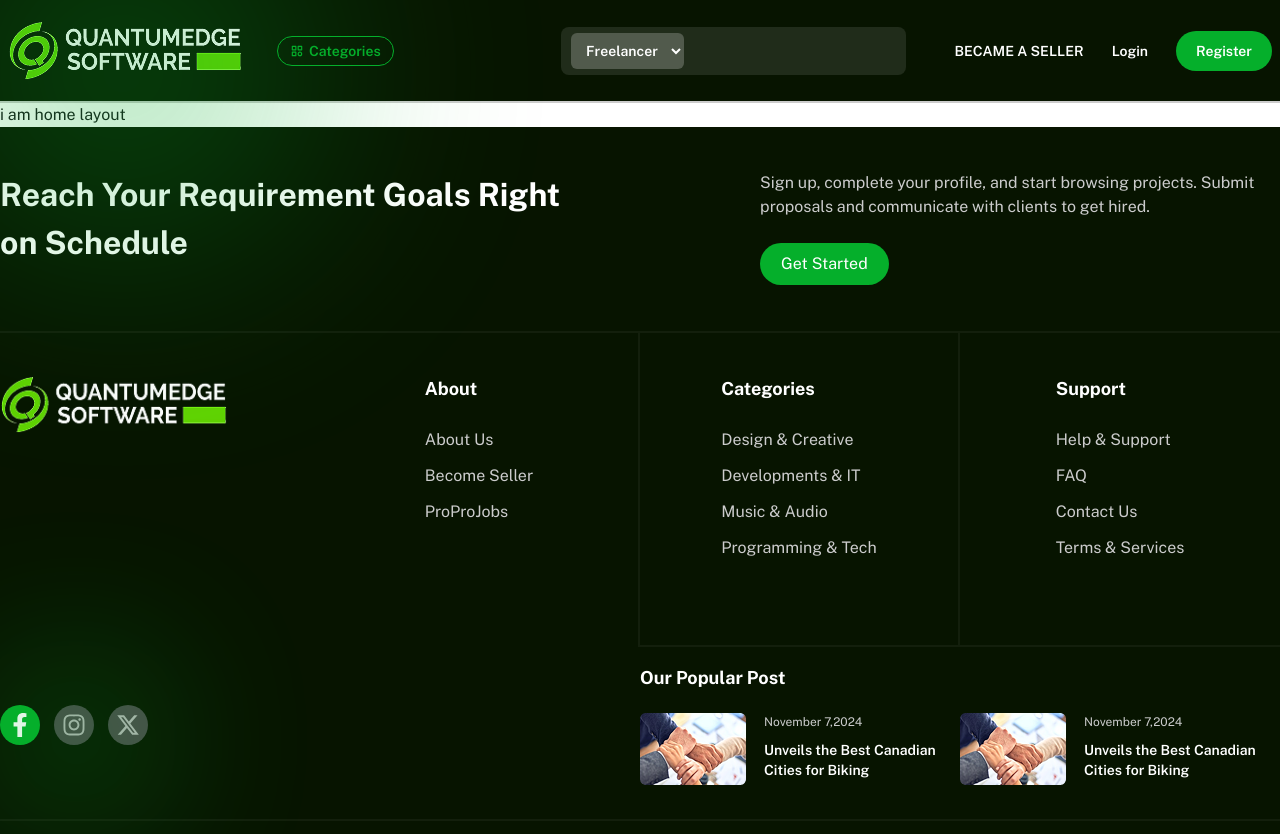
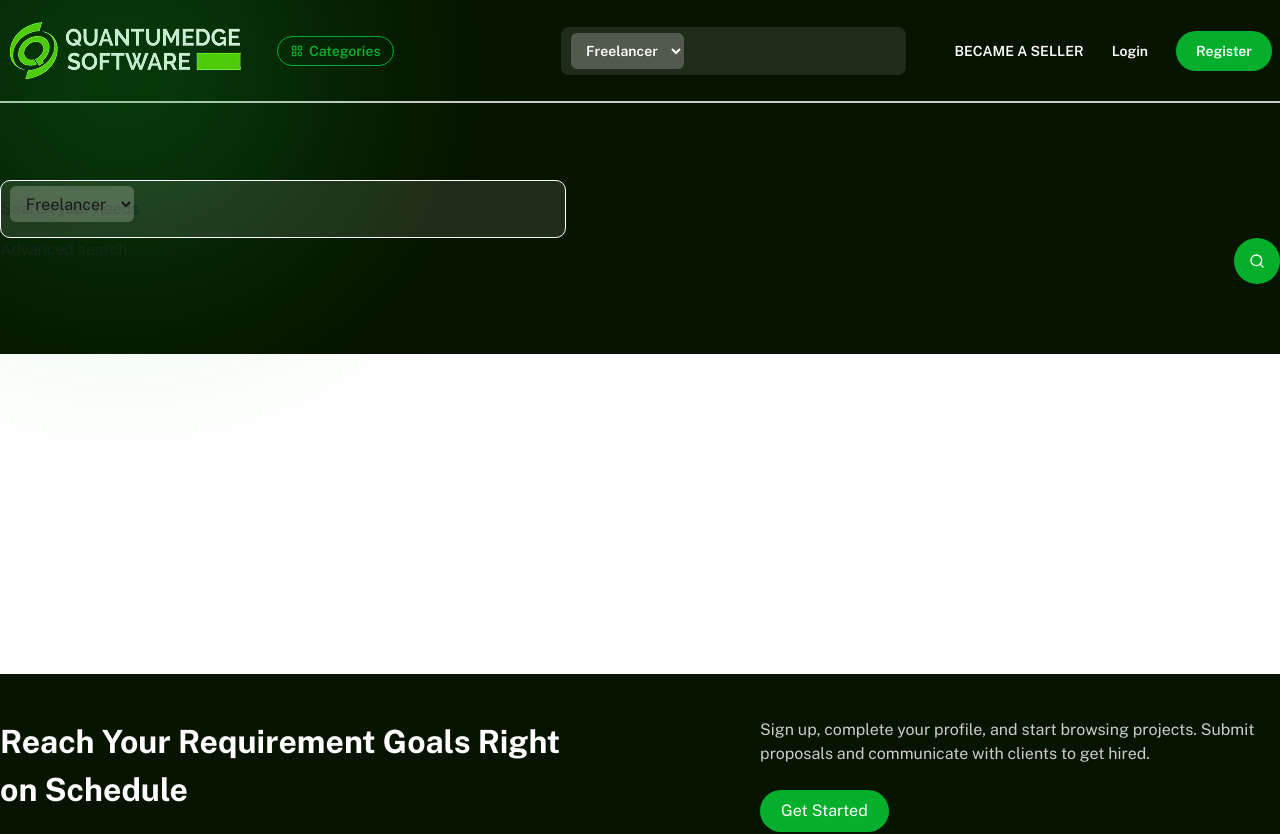
Before and after one commit to arafat22184/Quantumedge-Software-Frontend, a React (Vite) app: page / in a window 1280 px wide. Shown: the top 834 px of the page. Built offline with nearby package versions, Linux system fonts and the light colour scheme.

Commit message:
added banner section search input field and search button

```diff
--- /dev/null
+++ b/src/components/Banner.jsx
@@ -0,0 +1,33 @@
+import React from "react";
+import { LuSearch } from "react-icons/lu";
+
+const Banner = () => {
+  return (
+    <section className="bg-[#071400] mb-80 pt-[77px] pb-23">
+      <form className="max-w-7xl mx-auto">
+        <div className="relative">
+          <input
+            type="search"
+            name="searchBanner"
+            placeholder="Search your needs"
+            className="border border-white min-h-14.5 min-w-141.5 rounded-[10px] bg-white/10"
+          />
+
+          {/* Select */}
+          <select className="absolute left-2.5 top-[6px] min-h-9 bg-white/22 rounded-md text-center">
+            <option className="bg-green-950">Freelancer</option>
+            <option className="bg-green-950">Project-based</option>
+            <option className="bg-green-950">Employment</option>
+          </select>
+
+          <button className="w-11.5 h-11.5 bg-[#05AF2B] text-white rounded-full flex justify-center items-center absolute right-0">
+            <LuSearch />
+          </button>
+        </div>
+        <input type="submit" value="Advanced search" />
+      </form>
+    </section>
+  );
+};
+
+export default Banner;
--- a/src/pages/home/Home.jsx
+++ b/src/pages/home/Home.jsx
@@ -1,9 +1,10 @@
 import React from "react";
+import Banner from "../../components/Banner";
 
 const Home = () => {
   return (
     <div>
-      <h1>i am home layout</h1>
+      <Banner></Banner>
     </div>
   );
 };
```
